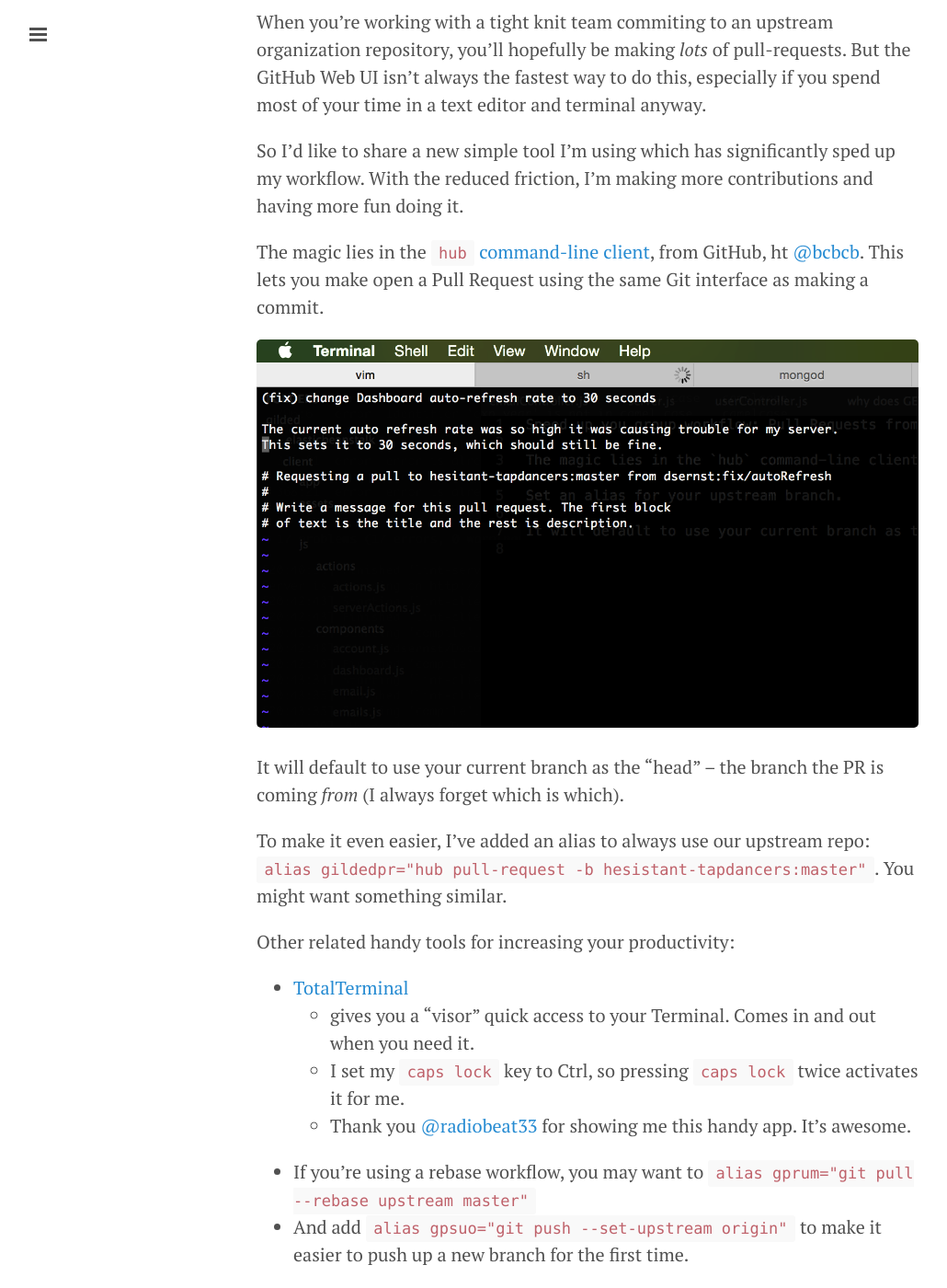
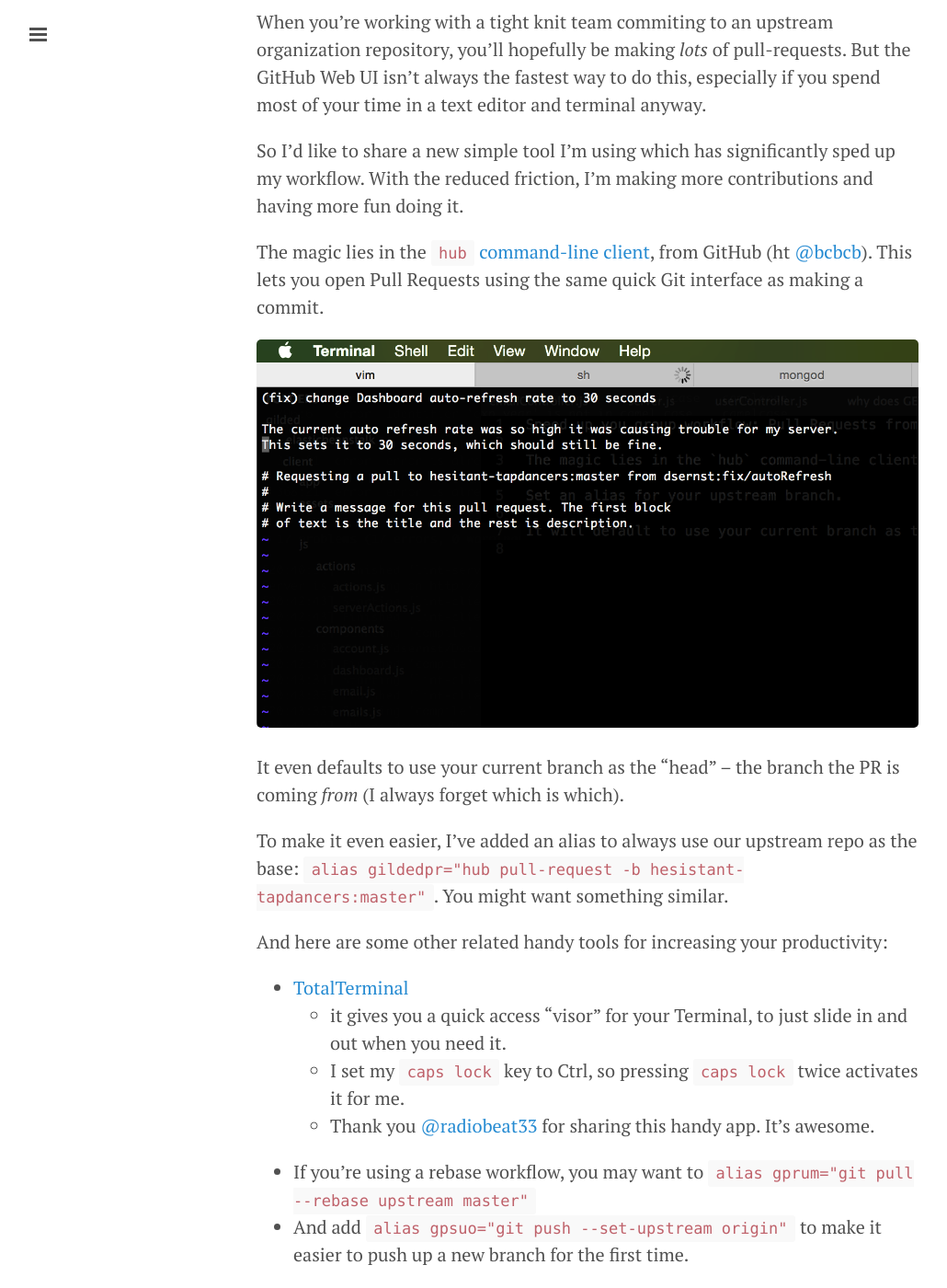
Before and after one commit to dsernst/quotes, a Jekyll site: the page built from _posts/2015-03-12-speed-up-your-group-workflow-with-pull-requests-from-the-command-line.md, in a window 1280 px wide and 1400 px high, scrolled down 198 px. Shown: the whole window at 92% size, without its empty margins (1-1031 px from the left). Built offline with Jekyll 4.4.1, drawn with Linux system fonts in a browser that asks for light colours; nearby versions of some CDN libraries; comment, search, counter and statistics services are not loaded; some of the changed text lies outside the part shown.

Commit message:
improve wording of PRs from the CLI

```diff
--- a/_posts/2015-03-12-speed-up-your-group-workflow-with-pull-requests-from-the-command-line.md
+++ b/_posts/2015-03-12-speed-up-your-group-workflow-with-pull-requests-from-the-command-line.md
@@ -9,22 +9,22 @@
 
 So I'd like to share a new simple tool I'm using which has significantly sped up my workflow. With the reduced friction, I'm making more contributions and having more fun doing it.
 
-The magic lies in the [`hub` command-line client](https://github.com/github/hub), from GitHub, ht [@bcbcb](http://bren.me). This lets you make open a Pull Request using the same Git interface as making a commit.
+The magic lies in the [`hub` command-line client](https://github.com/github/hub), from GitHub (ht [@bcbcb](http://bren.me)). This lets you open Pull Requests using the same quick Git interface as making a commit.
 
 ![hub pull-request screenshot](/images/pull-request-from-terminal.png)
 
-It will default to use your current branch as the "head" -- the branch the PR is coming *from* (I always forget which is which).
+It even defaults to use your current branch as the "head" -- the branch the PR is coming *from* (I always forget which is which).
 
-To make it even easier, I've added an alias to always use our upstream repo:
+To make it even easier, I've added an alias to always use our upstream repo as the base:
 `alias gildedpr="hub pull-request -b hesistant-tapdancers:master"`. You might want something similar.
 
-Other related handy tools for increasing your productivity:
+And here are some other related handy tools for increasing your productivity:
 
 * [TotalTerminal](http://totalterminal.binaryage.com/)
-  * gives you a "visor" quick access to your Terminal. Comes in and out when you need it.
+  * it gives you a quick access "visor" for your Terminal, to just slide in and out when you need it.
   * I set my `caps lock` key to Ctrl, so pressing `caps lock` twice activates it for me.
-  * Thank you [@radiobeat33](https://github.com/radiobeat33) for showing me this handy app. It's awesome.
+  * Thank you [@radiobeat33](https://github.com/radiobeat33) for sharing this handy app. It's awesome.
 * If you're using a rebase workflow, you may want to `alias gprum="git pull --rebase upstream master"`
 * And add `alias gpsuo="git push --set-upstream origin"` to make it easier to push up a new branch for the first time.
 
-Hope this helps. Please share back any of your favorite tips for reducing the friction in your workflow.
+Hope this helps. Please share back any of your favorite tips for reducing friction from your workflow.
```
